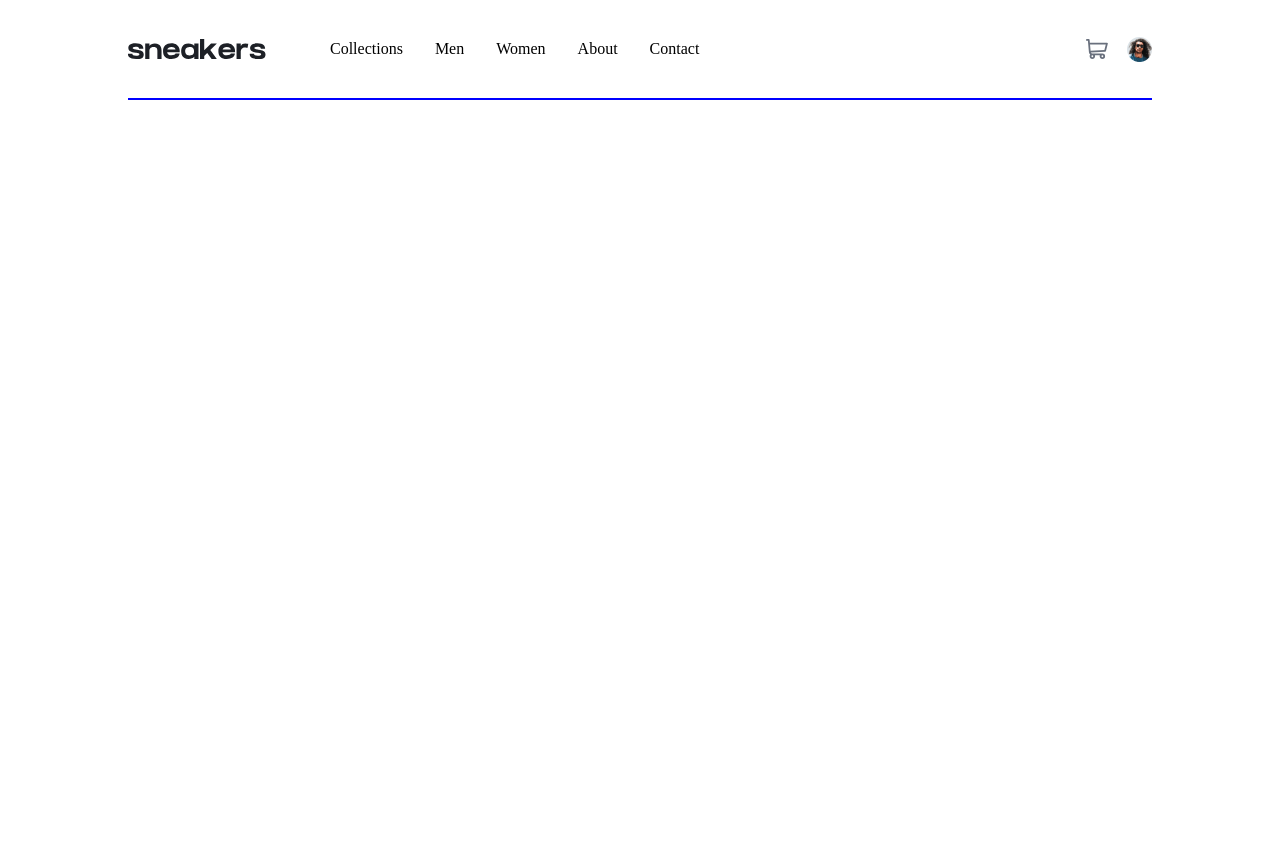
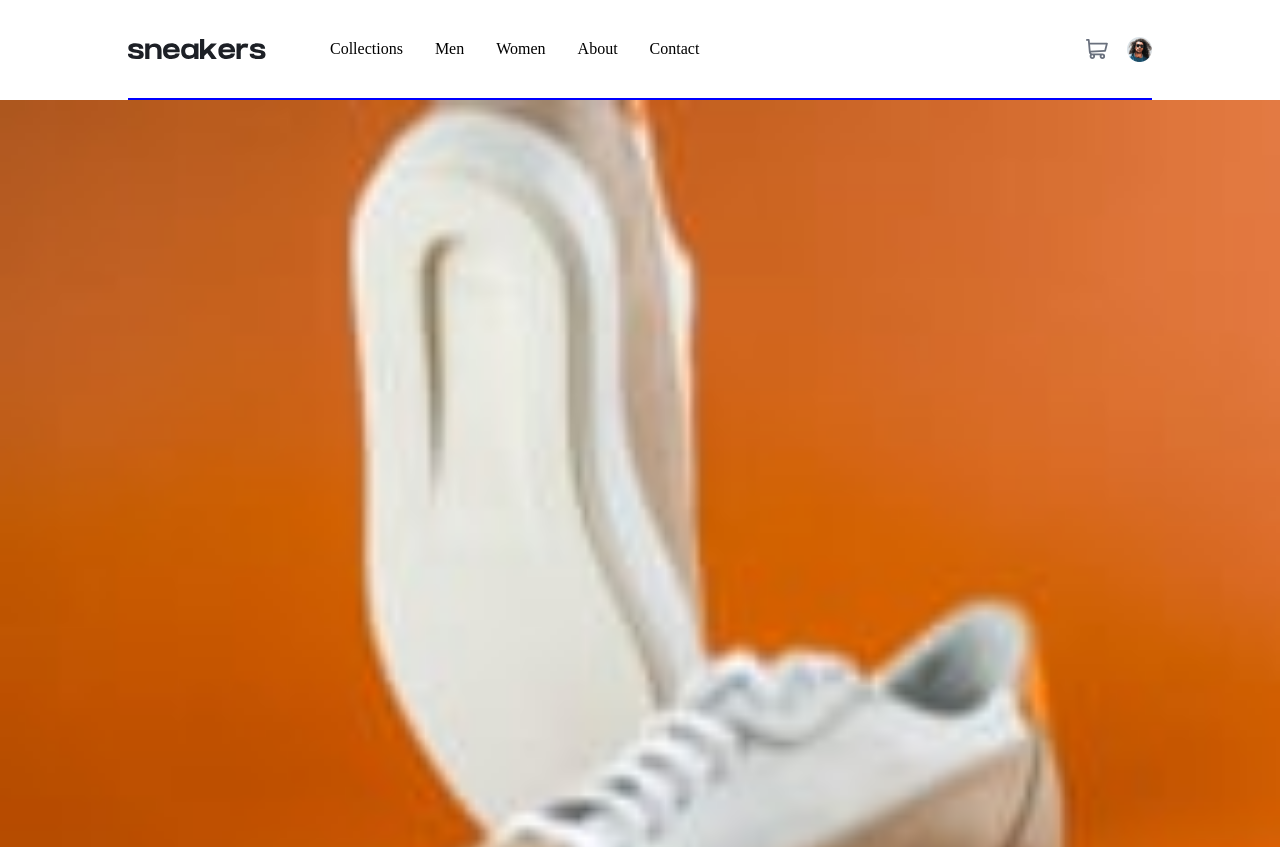
Before and after one commit to akanji-00/sneaker-shop-website, a React (Vite) app: page / in a window 1280 px wide. Shown: the top 847 px of the page. Before the commit the page ends 800 px from the top, so only its background shows below. Built offline with nearby package versions, Linux system fonts and the light colour scheme.

Commit message:
Started the hero section

```diff
--- a/src/App.jsx
+++ b/src/App.jsx
@@ -1,10 +1,12 @@
 import "./index.css";
 import Navigation from "./components/Navigation/Navigation";
+import Hero from "./components/Hero/Hero";
 
 function App() {
   return (
     <>
       <Navigation />
+      <Hero />
     </>
   );
 }
--- /dev/null
+++ b/src/components/Hero/Hero.jsx
@@ -0,0 +1,17 @@
+import "./hero.css";
+import ShoePreview from "../../assets/images/image-product-1-thumbnail.jpg";
+
+export default function Hero() {
+  return (
+    <>
+      <main className="hero">
+        <div className="img-container">
+          <img src={ShoePreview} alt="Landing shoe" />
+        </div>
+        <p>This is the hero content</p>
+      </main>
+    </>
+  );
+}
+
+Hero;
--- /dev/null
+++ b/src/components/Hero/hero.css
@@ -0,0 +1,10 @@
+.img-container {
+  width: 100%;
+}
+
+.img-container img {
+  display: block;
+  width: 100%;
+  /* height: auto; */
+  object-fit: cover;
+}
```
